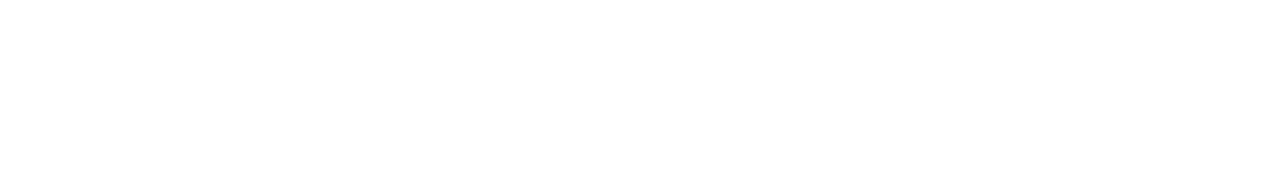
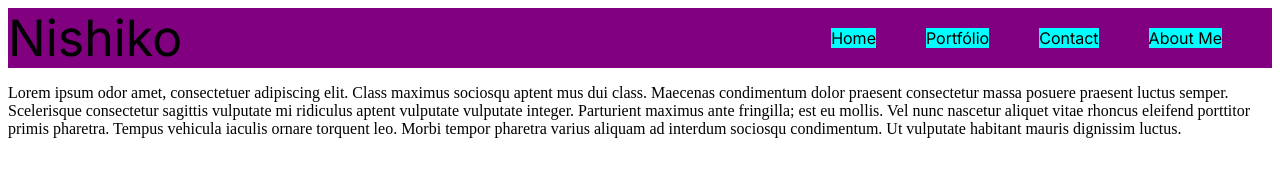
Before and after one commit to ItaloNishikawa/Curriculo, a plain HTML site: page index.html in a window 1280 px wide. Drawn offline with Linux system fonts and the light colour scheme.

Commit message:
Nav e Fonts Inicial

```diff
--- a/index.html
+++ b/index.html
@@ -5,18 +5,35 @@
     <meta name="viewport" content="width=device-width, initial-scale=1.0">
     <title>Curriculo</title>
     <link rel="stylesheet" href="style.css">
+    <link rel="preconnect" href="https://fonts.googleapis.com">
+    <link rel="preconnect" href="https://fonts.gstatic.com" crossorigin>
+    <link href="https://fonts.googleapis.com/css2?family=Inter:ital,opsz,wght@0,14..32,100..900;1,14..32,100..900&display=swap" rel="stylesheet">
 </head>
 <body>
     <header>
 
     </header>
 
-    <nav>
-
+    <nav class="nav">
+        <div id="logo">Nishiko</div>
+        <ul class="nav-list">
+            <li class="nav-item">
+                <a class="nav-link" href="index.html">Home</a>
+            </li>
+            <li class="nav-item">
+                <a class="nav-link" href="index.html">Portfólio</a>
+            </li>
+            <li class="nav-item">
+                <a class="nav-link" href="index.html">Contact</a>
+            </li>
+            <li class="nav-item">
+                <a class="nav-link" href="index.html">About Me</a>
+            </li>
+        </ul>
     </nav>
 
     <main>
-
+        <p>Lorem ipsum odor amet, consectetuer adipiscing elit. Class maximus sociosqu aptent mus dui class. Maecenas condimentum dolor praesent consectetur massa posuere praesent luctus semper. Scelerisque consectetur sagittis vulputate mi ridiculus aptent vulputate vulputate integer. Parturient maximus ante fringilla; est eu mollis. Vel nunc nascetur aliquet vitae rhoncus eleifend porttitor primis pharetra. Tempus vehicula iaculis ornare torquent leo. Morbi tempor pharetra varius aliquam ad interdum sociosqu condimentum. Ut vulputate habitant mauris dignissim luctus.</p>
     </main>
 
     <footer>
--- a/style.css
+++ b/style.css
@@ -0,0 +1,63 @@
+.inter-extraLight {
+    font-family: "Inter", sans-serif;
+    font-optical-sizing: auto;
+    font-weight: 100;
+    font-style: normal;
+}
+
+.nav{
+
+    display: flex;
+    justify-content: space-between;
+    align-items: center;
+    background-color: purple;
+
+
+}
+
+#logo{
+
+    font-family: "Inter";
+    font-size: 50px;
+    color: black;
+
+}
+
+.nav-list{
+
+    display: flex;
+    list-style: none;
+
+}
+
+.nav-item{
+    margin-right: 50px;
+    align-content: center;
+    text-align: center;
+    font-family: "Inter", sans-serif;
+    background-color: aqua;
+
+
+}
+
+.nav-link{
+
+    text-decoration: none;
+    color: black;
+    text-decoration-color: rgb(255, 255, 255);
+    transition: linear 0.3s;
+
+}
+
+.nav-link::after{
+
+    content:'';
+
+}
+
+.nav-link:hover{
+
+    text-decoration: underline;
+    text-decoration-color: red;
+
+}
```
